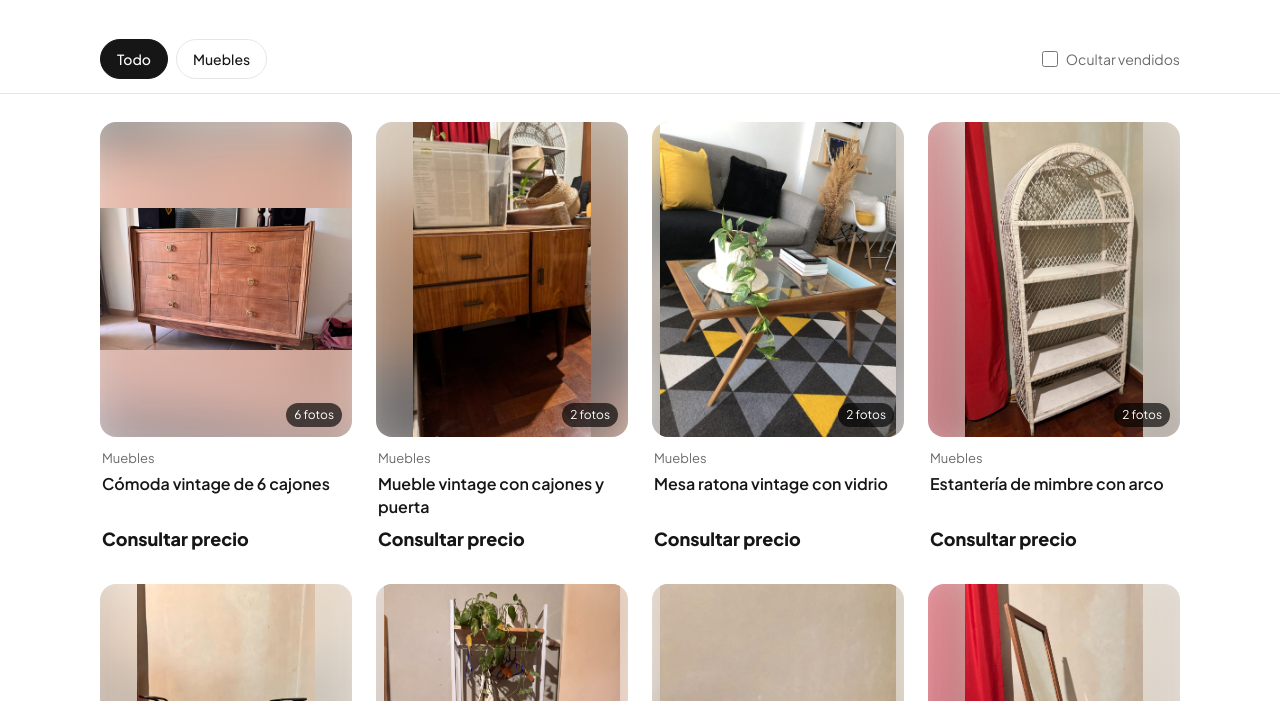
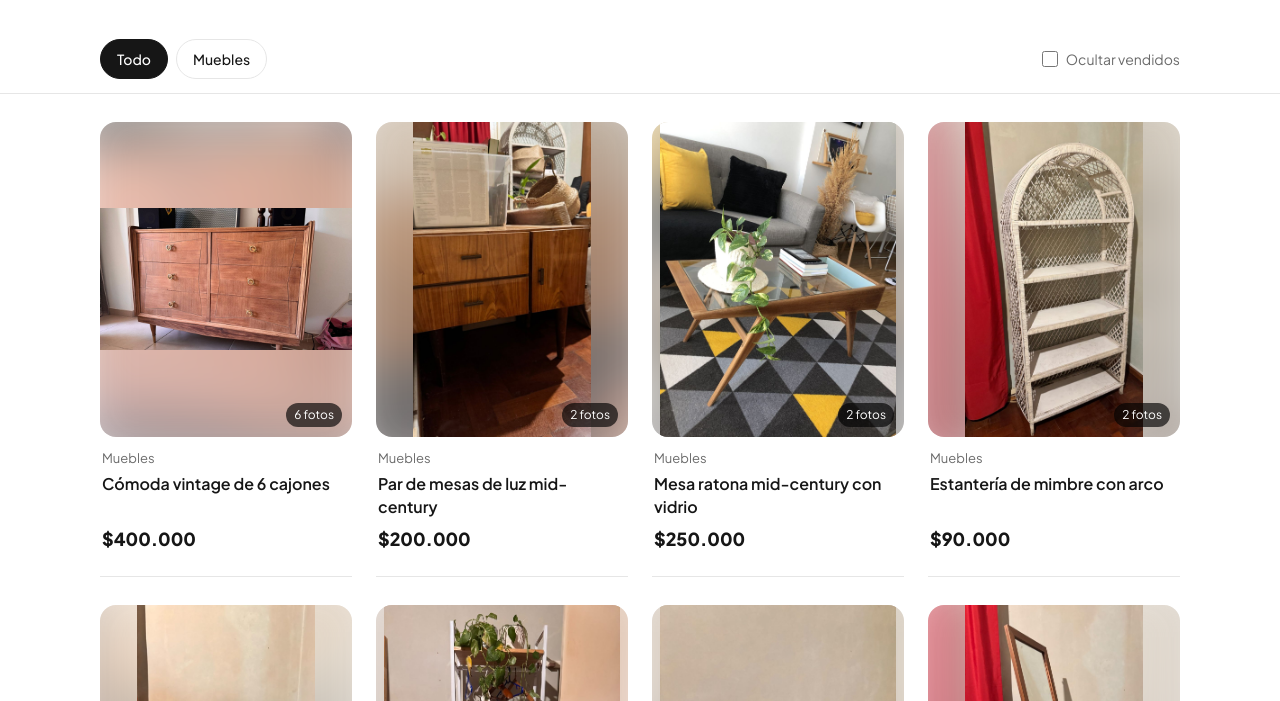
Before and after one commit to lalapicoroso/venta-mudanza, a plain HTML site: page index.html in a window 1280 px wide. Shown: the part 251-952 px from the top of the page. Drawn offline with Linux system fonts and the light colour scheme.

Commit message:
Agrega precios y línea divisoria entre productos
Co-Authored-By: Claude Opus 5.5 <noreply@anthropic.com>
Claude-Session: https://claude.ai/code/session_01861Gq5NPriXNo7AXkXL9eb

```diff
--- a/index.html
+++ b/index.html
@@ -63,18 +63,19 @@
   .toggle input { accent-color: var(--accent); width: 16px; height: 16px; }
 
   .grid {
-    display: grid; gap: 32px 24px; padding: 28px 0 80px;
+    display: grid; gap: 28px 24px; padding: 28px 0 80px;
     grid-template-columns: repeat(auto-fill, minmax(230px, 1fr));
   }
   .card {
     background: none; border: none; border-radius: var(--radius);
     display: flex; flex-direction: column; cursor: pointer; transition: .2s;
-    text-align: left; font: inherit; color: inherit; padding: 0;
+    text-align: left; font: inherit; color: inherit; padding: 0 0 24px;
+    border-bottom: 1px solid var(--line); border-radius: 0;
   }
   .card:hover .thumb { box-shadow: var(--shadow); }
   .card:hover .thumb img:not(.fill), .card:hover .ph { transform: scale(1.03); }
   .card:focus-visible { outline: 2px solid var(--accent); outline-offset: 2px; }
-  .thumb { aspect-ratio: 4 / 5; background: #f4f4f4; position: relative; overflow: hidden; border-radius: var(--radius); transition: .2s; }
+  .thumb { aspect-ratio: 4 / 5; flex: none; background: #f4f4f4; position: relative; overflow: hidden; border-radius: var(--radius); transition: .2s; }
   .thumb img, .ph { transition: transform .3s; }
   .thumb img { position: relative; width: 100%; height: 100%; object-fit: contain; display: block; }
   .thumb img.fill { position: absolute; inset: 0; object-fit: cover; filter: blur(22px) saturate(1.1); transform: scale(1.2); opacity: .55; }
--- a/productos.js
+++ b/productos.js
@@ -21,7 +21,7 @@ window.PRODUCTOS = [
   {
     id: "comoda-6-cajones",
     nombre: "Cómoda vintage de 6 cajones",
-    precio: null,
+    precio: 400000,
     categoria: "Muebles",
     estado: "disponible",
     descripcion: "Cómoda de los años 50/60 en madera enchapada, con marquetería geométrica en los frentes, tiradores de bronce y patas cónicas con punteras doradas. Seis cajones amplios. Ideal como cómoda, aparador o mueble para equipo de música.",
@@ -36,11 +36,11 @@ window.PRODUCTOS = [
   },
   {
     id: "mueble-cajones-puerta",
-    nombre: "Mueble vintage con cajones y puerta",
-    precio: null,
+    nombre: "Par de mesas de luz mid-century",
+    precio: 200000,
     categoria: "Muebles",
     estado: "disponible",
-    descripcion: "Mueble estilo mid-century en madera lustrada, con dos cajones, una puerta lateral y patas cónicas. Sirve como aparador, mesa de arrimo o escritorio chico.",
+    descripcion: "Dos mesas de luz estilo mid-century en madera lustrada, con dos cajones, una puerta lateral y patas cónicas. Se venden las dos juntas (en las fotos se ve una).",
     fotos: [
       "fotos/mueble-nogal-1.jpg",
       "fotos/mueble-nogal-2.jpg",
@@ -48,8 +48,8 @@ window.PRODUCTOS = [
   },
   {
     id: "mesa-ratona",
-    nombre: "Mesa ratona vintage con vidrio",
-    precio: null,
+    nombre: "Mesa ratona mid-century con vidrio",
+    precio: 250000,
     categoria: "Muebles",
     estado: "disponible",
     descripcion: "Mesa ratona de madera estilo mid-century, con tapa de vidrio, patas abiertas y un compartimento bajo el vidrio (pintado en verde agua) para guardar revistas, libros o lo que quieras tener a mano.",
@@ -61,7 +61,7 @@ window.PRODUCTOS = [
   {
     id: "estanteria-mimbre",
     nombre: "Estantería de mimbre con arco",
-    precio: null,
+    precio: 90000,
     categoria: "Muebles",
     estado: "disponible",
     descripcion: "Estantería alta de mimbre pintado de blanco, con remate en arco y cinco estantes. Súper liviana y decorativa: queda hermosa con plantas, libros o canastos.",
@@ -73,7 +73,7 @@ window.PRODUCTOS = [
   {
     id: "mueble-vinilos",
     nombre: "Mueble para vinilos de hierro",
-    precio: null,
+    precio: 90000,
     categoria: "Muebles",
     estado: "disponible",
     descripcion: "Mueble de hierro negro estilo retro, con estante superior de malla (ideal para la bandeja tocadiscos) y separador de discos abajo. Liviano, firme y con mucha onda.",
@@ -86,7 +86,7 @@ window.PRODUCTOS = [
   {
     id: "perchero-estantes",
     nombre: "Perchero con estantes",
-    precio: null,
+    precio: 130000,
     categoria: "Muebles",
     estado: "disponible",
     descripcion: "Perchero de hierro blanco con estantes de madera natural y barral para colgar ropa. Práctico para un dormitorio, una entrada o un monoambiente.",
@@ -98,8 +98,8 @@ window.PRODUCTOS = [
   },
   {
     id: "espejo-ondulado",
-    nombre: "Espejo vintage con marco ondulado",
-    precio: null,
+    nombre: "Espejo antiguo con marco ondulado",
+    precio: 70000,
     categoria: "Muebles",
     estado: "disponible",
     descripcion: "Espejo antiguo con vidrio biselado y marco de madera oscura de forma ondulada. Trae cadena para colgar.",
@@ -112,7 +112,7 @@ window.PRODUCTOS = [
   {
     id: "espejo-pie",
     nombre: "Espejo de pie",
-    precio: null,
+    precio: 40000,
     categoria: "Muebles",
     estado: "disponible",
     descripcion: "Espejo de cuerpo entero con marco de madera y pata trasera para apoyarlo en el piso.",
@@ -124,7 +124,7 @@ window.PRODUCTOS = [
   {
     id: "repisa-rombo",
     nombre: "Repisa de pared en rombo",
-    precio: null,
+    precio: 30000,
     categoria: "Muebles",
     estado: "disponible",
     descripcion: "Repisa de pared con estructura de hierro blanco en forma de rombo y tres estantes de madera. Súper decorativa para libros, plantas y objetos.",
```
